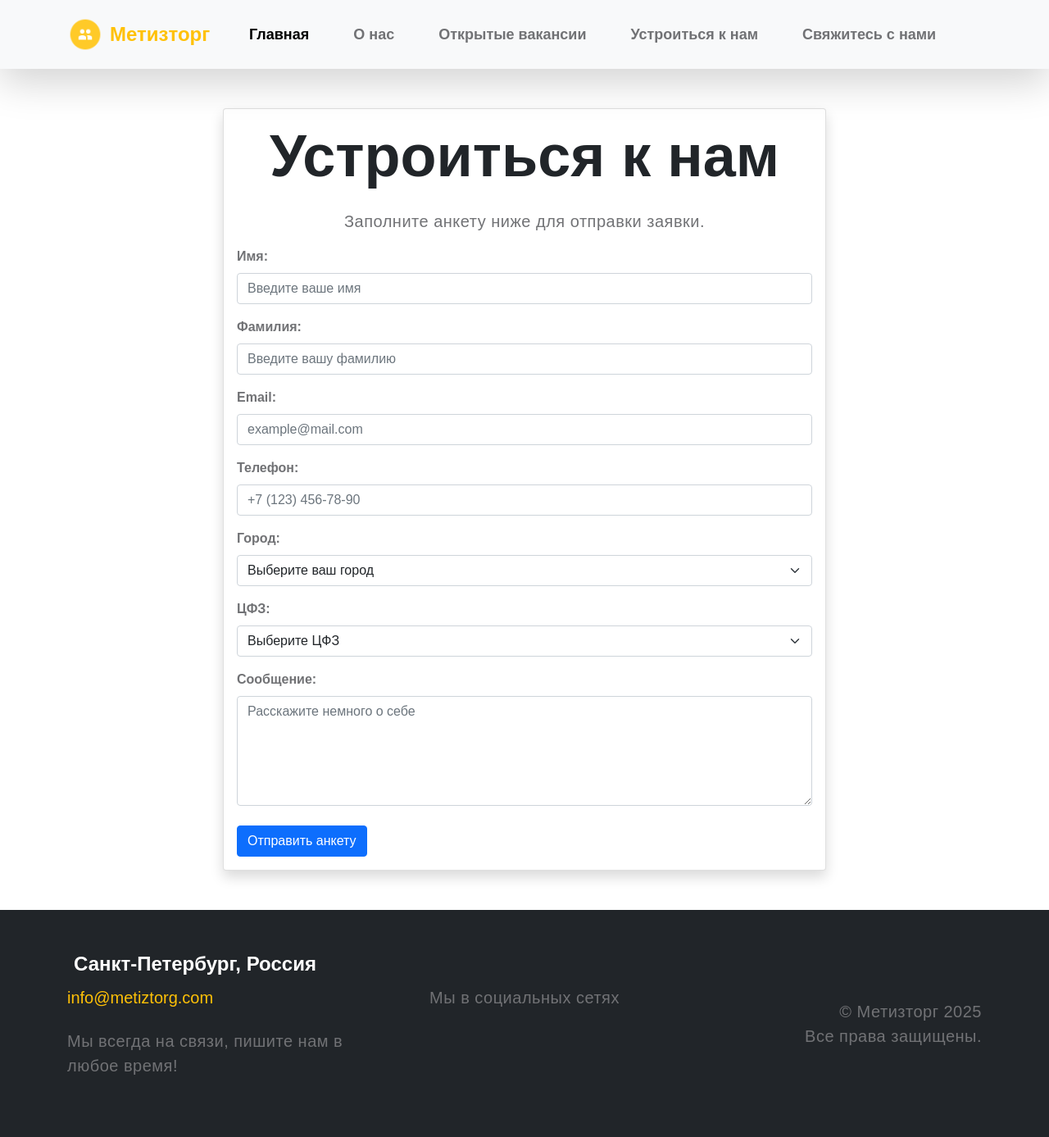
After one commit to Amirddx/metiztorg-outsource, a PHP site: page /join-us.php in a window 1280 px wide. The commit adds this page. Shown: the whole page at 82% size. Run offline with PHP 8.4, Linux system fonts and the light colour scheme.

Commit message:
Changes in the project folder architecture : Added new pages "jobs" and "join-us".

```diff
--- /dev/null
+++ b/includes/footer.php
@@ -0,0 +1,36 @@
+
+<footer class="site-footer bg-dark text-white py-5">
+    <div class="container">
+        <div class="row justify-content-between align-items-center">
+            <!-- Контактная информация -->
+            <div class="col-lg-4 col-md-6 mb-4">
+                <h5 class="text-white">
+                    <i class="bi-geo-alt-fill me-2"></i>
+                    Санкт-Петербург, Россия
+                </h5>
+                <a href="mailto:info@metiztorg.com" class="custom-link text-warning">
+                    info@metiztorg.com
+                </a>
+                <p class="mt-3 mb-0">Мы всегда на связи, пишите нам в любое время!</p>
+            </div>
+
+            <!-- Социальные сети -->
+            <div class="col-lg-4 col-md-6 mb-4 text-center">
+                <p class="text-end text-center">Мы в социальных сетях</p>
+                <ul class="social-icon list-unstyled d-flex justify-content-center">
+                    <li><a href="#" class="social-icon-link bi-facebook mx-2"></a></li>
+                    <li><a href="#" class="social-icon-link bi-twitter mx-2"></a></li>
+                    <li><a href="#" class="social-icon-link bi-whatsapp mx-2"></a></li>
+                    <li><a href="#" class="social-icon-link bi-instagram mx-2"></a></li>
+                    <li><a href="#" class="social-icon-link bi-youtube mx-2"></a></li>
+                </ul>
+            </div>
+
+            <!-- Копирайт -->
+            <div class="col-lg-4 col-12 text-end">
+                <p class="mb-0">© Метизторг 2025</p>
+                <p class="mb-0">Все права защищены.</p>
+            </div>
+        </div>
+    </div>
+</footer>
--- /dev/null
+++ b/includes/maps.php
@@ -0,0 +1,4 @@
+<section class="google-map">
+    <!--                <iframe src="https://www.google.com/maps/embed?pb=!1m18!1m12!1m3!1d511641.7533989826!2d29.43536044943815!3d59.938769378852946!2m3!1f0!2f0!3f0!3m2!1i1024!2i768!4f13.1!3m3!1m2!1s0x4696378cc74a65ed%3A0x6dc7673fab848eff!2z0KHQsNC90LrRgi3Qn9C10YLQtdGA0LHRg9GA0LM!5e0!3m2!1sru!2sru!4v1737911739711!5m2!1sru!2sru" class="map-iframe" width="100%" height="400" style="border:0;" allowfullscreen="" loading="lazy"></iframe>-->
+    <iframe src="https://www.google.com/maps/embed?pb=!1m18!1m12!1m3!1d1998.2302579191467!2d30.343507292992054!3d59.94491401024706!2m3!1f0!2f0!3f0!3m2!1i1024!2i768!4f13.1!3m3!1m2!1s0x4696317504834861%3A0x8e73fccb2251c7c2!2z0JvQuNGC0LXQudC90YvQuSDQv9GALiwgMTMsINCh0LDQvdC60YIt0J_QtdGC0LXRgNCx0YPRgNCzLCAxOTExODc!5e0!3m2!1sru!2sru!4v1737912307981!5m2!1sru!2sru" width="100%" height="400" style="border:0;" allowfullscreen="" loading="lazy" referrerpolicy="no-referrer-when-downgrade"></iframe>
+</section>
--- /dev/null
+++ b/includes/navbar.php
@@ -0,0 +1,42 @@
+<nav class="navbar navbar-expand-lg bg-light shadow-lg">
+    <div class="container">
+        <a class="navbar-brand d-flex align-items-center" href="index.html">
+            <img src="assets/fonts/icons8-аутентификация-48.png" alt="Логотип"
+                 style="height: 44px; width: auto; vertical-align: middle; margin-right: 8px;">
+            <strong style="font-size: 1.5rem;">Метизторг</strong>
+        </a>
+
+
+        <button class="navbar-toggler" type="button" data-bs-toggle="collapse" data-bs-target="#navbarNav"
+                aria-controls="navbarNav" aria-expanded="false" aria-label="Toggle navigation">
+            <span class="navbar-toggler-icon"></span>
+        </button>
+
+        <div class="collapse navbar-collapse" id="navbarNav">
+            <ul class="navbar-nav mx-auto">
+                <li class="nav-item active">
+                    <a class="nav-link" href="/index.php">Главная</a>
+                </li>
+
+                <li class="nav-item">
+                    <a class="nav-link" href="/index.php"> О нас</a>
+                </li>
+
+
+                <li class="nav-item">
+                    <a class="nav-link" href="/jobs.php">Открытые вакансии</a>
+                </li>
+
+
+                <li class="nav-item">
+                    <a class="nav-link" href="/join-us.php">Устроиться к нам</a>
+                </li>
+
+
+                <li class="nav-item">
+                    <a class="nav-link" href="#contact">Свяжитесь с нами</a>
+                </li>
+            </ul>
+        </div>
+    </div>
+</nav>
--- /dev/null
+++ b/join-us.php
@@ -0,0 +1,81 @@
+<?php
+// Страница "Устроиться к нам"
+?>
+<!DOCTYPE html>
+<html lang="ru">
+<head>
+    <meta charset="UTF-8">
+    <meta name="viewport" content="width=device-width, initial-scale=1.0">
+    <title>Устроиться к нам</title>
+    <link rel="stylesheet" href="/assets/css/bootstrap.min.css">
+    <link rel="stylesheet" href="/assets/css/metiztorg-style.css">
+</head>
+<body class="d-flex flex-column min-vh-100">
+<!-- Navbar -->
+<?php include __DIR__ .'/includes/navbar.php'; ?>
+
+<!-- Main Content -->
+<main class="container my-5 flex-grow-1">
+    <div class="row justify-content-center">
+        <div class="col-lg-8">
+            <div class="card shadow">
+                <div class="card-body">
+                    <h1 class="text-center mb-4">Устроиться к нам</h1>
+                    <p class="text-center">Заполните анкету ниже для отправки заявки.</p>
+
+                    <!-- Форма начнётся здесь -->
+                    <form action="/forms/apply-handler.php" method="POST" class="form-group">
+                        <!-- Имя -->
+                        <label for="name" class="form-label">Имя:</label>
+                        <input type="text" id="name" name="name" class="form-control" placeholder="Введите ваше имя" required>
+
+                        <!-- Фамилия -->
+                        <label for="surname" class="form-label mt-3">Фамилия:</label>
+                        <input type="text" id="surname" name="surname" class="form-control" placeholder="Введите вашу фамилию" required>
+
+                        <!-- Email -->
+                        <label for="email" class="form-label mt-3">Email:</label>
+                        <input type="email" id="email" name="email" class="form-control" placeholder="example@mail.com" required>
+
+                        <!-- Номер телефона -->
+                        <label for="phone" class="form-label mt-3">Телефон:</label>
+                        <input type="tel" id="phone" name="phone" class="form-control" placeholder="+7 (123) 456-78-90" required>
+
+                        <!-- Город (выпадающий список) -->
+                        <label for="city" class="form-label mt-3">Город:</label>
+                        <select id="city" name="city" class="form-select" required>
+                            <option value="" disabled selected>Выберите ваш город</option>
+                            <option value="moscow">Москва</option>
+                            <option value="spb">Санкт-Петербург</option>
+                            <option value="ekb">Екатеринбург</option>
+                            <option value="kazan">Казань</option>
+                        </select>
+
+                        <!-- ЦФЗ (выпадающий список) -->
+                        <label for="cfz" class="form-label mt-3">ЦФЗ:</label>
+                        <select id="cfz" name="cfz" class="form-select" required>
+                            <option value="" disabled selected>Выберите ЦФЗ</option>
+                            <option value="north">Северный</option>
+                            <option value="south">Южный</option>
+                            <option value="east">Восточный</option>
+                            <option value="west">Западный</option>
+                        </select>
+
+                        <!-- Сообщение -->
+                        <label for="message" class="form-label mt-3">Сообщение:</label>
+                        <textarea id="message" name="message" class="form-control" rows="5" placeholder="Расскажите немного о себе"></textarea>
+
+                        <!-- Кнопка отправки -->
+                        <button type="submit" class="btn btn-primary mt-4">Отправить анкету</button>
+                    </form>
+
+                </div>
+            </div>
+        </div>
+    </div>
+</main>
+
+<!-- FOOTER-->
+<?php include __DIR__ .'/includes/footer.php'; ?>
+</body>
+</html>
```
Also changed, not shown: about.html (deleted, +0 -211 lines), index.php (renamed from index.html, +39 -115 lines), jobs.php (added, +22 -0 lines), vacancies.html (deleted, +0 -9 lines), README.md, about.php (added).
